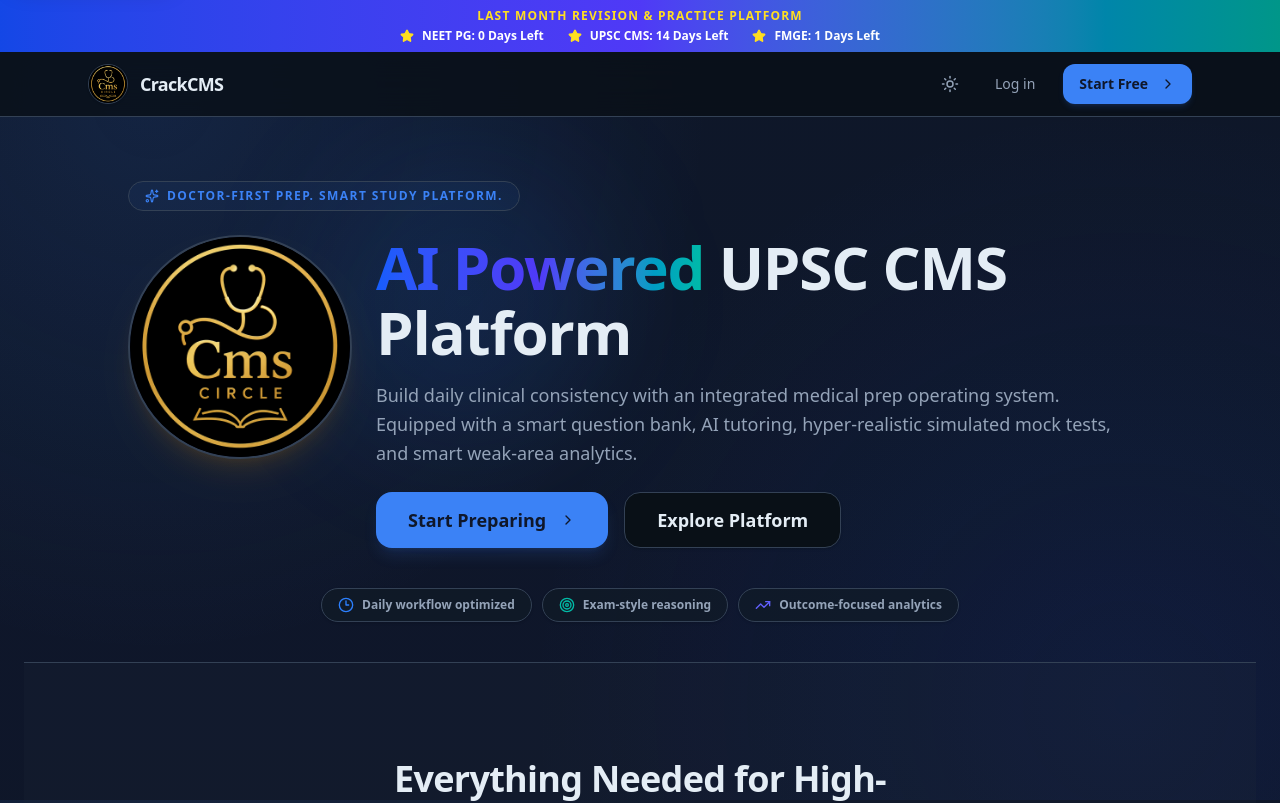
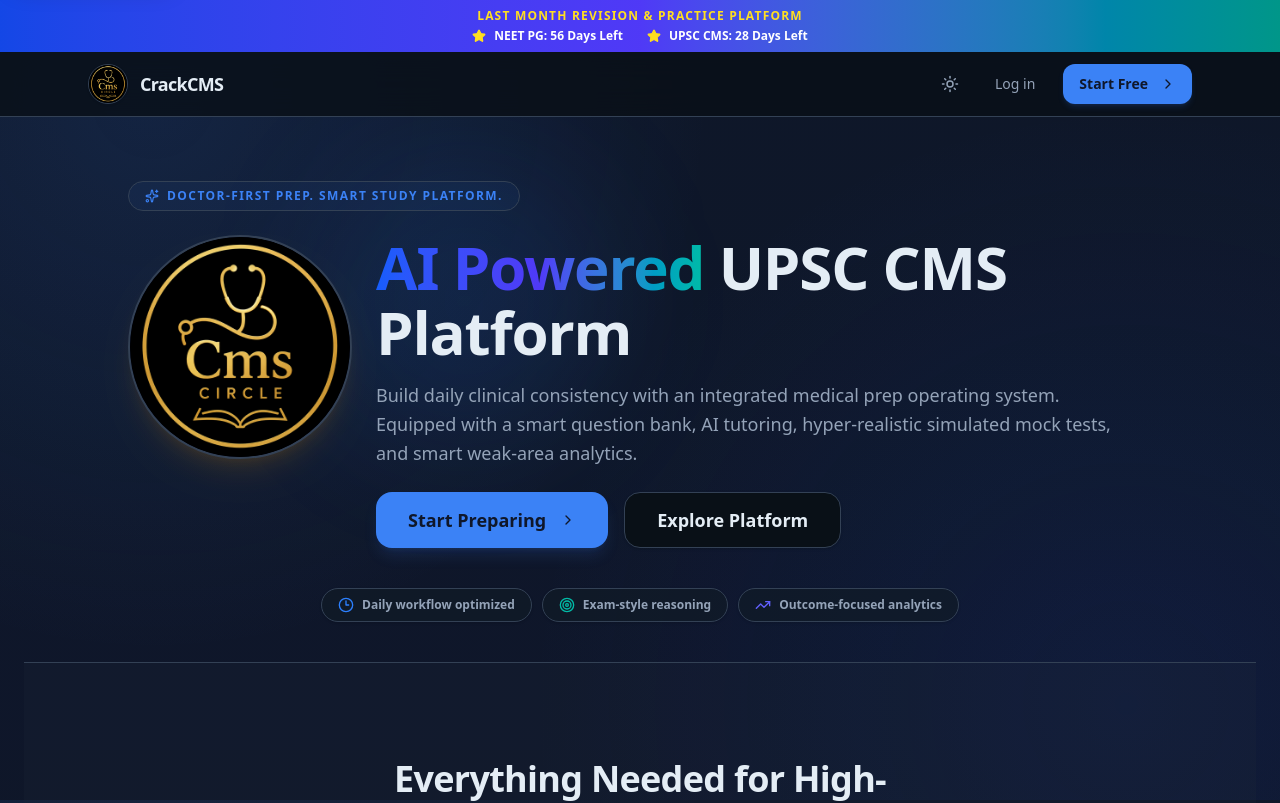
Before and after one commit to Divyanshu1Dubey/Crack_Me_AI, a Next.js app in the folder frontend/: page / in a window 1280 px wide. Shown: the top 803 px of the page. Built offline with nearby package versions, Linux system fonts and the light colour scheme; no server answers.

Commit message:
Update exam dates for NEET PG and UPSC CMS, remove FMGE

```diff
--- a/frontend/src/app/page.tsx
+++ b/frontend/src/app/page.tsx
@@ -294,7 +294,6 @@
         }}
       />
       {/* Exam Countdown Banner */}
-      {/* Exam Countdown Banner */}
       <div className="bg-gradient-to-r from-blue-700 via-indigo-600 to-teal-600 text-white py-2 px-4 shadow-md flex flex-col items-center justify-center space-y-1">
         <div className="text-xs font-extrabold uppercase tracking-widest text-yellow-300">
           Last Month Revision & Practice Platform
@@ -302,15 +301,11 @@
         <div className="text-xs font-semibold flex flex-wrap justify-center items-center gap-x-6 gap-y-1">
           <div className="flex items-center gap-2">
             <Star className="w-3.5 h-3.5 text-yellow-300 fill-yellow-300" />
-            <span>NEET PG: {Math.max(0, Math.ceil((new Date('2026-06-01').getTime() - new Date().getTime()) / (1000 * 3600 * 24)))} Days Left</span>
+            <span>NEET PG: {Math.max(0, Math.ceil((new Date('2026-08-30').getTime() - new Date().getTime()) / (1000 * 3600 * 24)))} Days Left</span>
           </div>
           <div className="flex items-center gap-2">
             <Star className="w-3.5 h-3.5 text-yellow-300 fill-yellow-300" />
-            <span>UPSC CMS: {Math.max(0, Math.ceil((new Date('2026-07-19').getTime() - new Date().getTime()) / (1000 * 3600 * 24)))} Days Left</span>
-          </div>
-          <div className="flex items-center gap-2">
-            <Star className="w-3.5 h-3.5 text-yellow-300 fill-yellow-300" />
-            <span>FMGE: {Math.max(0, Math.ceil((new Date('2026-07-06').getTime() - new Date().getTime()) / (1000 * 3600 * 24)))} Days Left</span>
+            <span>UPSC CMS: {Math.max(0, Math.ceil((new Date('2026-08-02').getTime() - new Date().getTime()) / (1000 * 3600 * 24)))} Days Left</span>
           </div>
         </div>
       </div>
```
